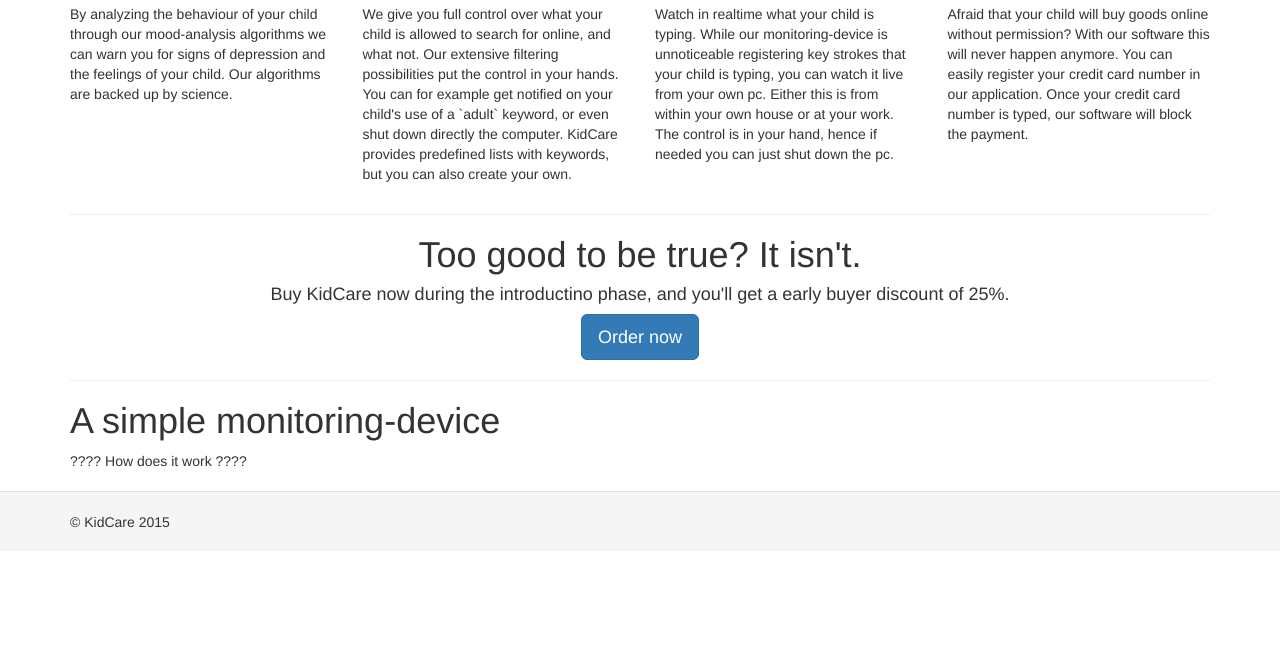
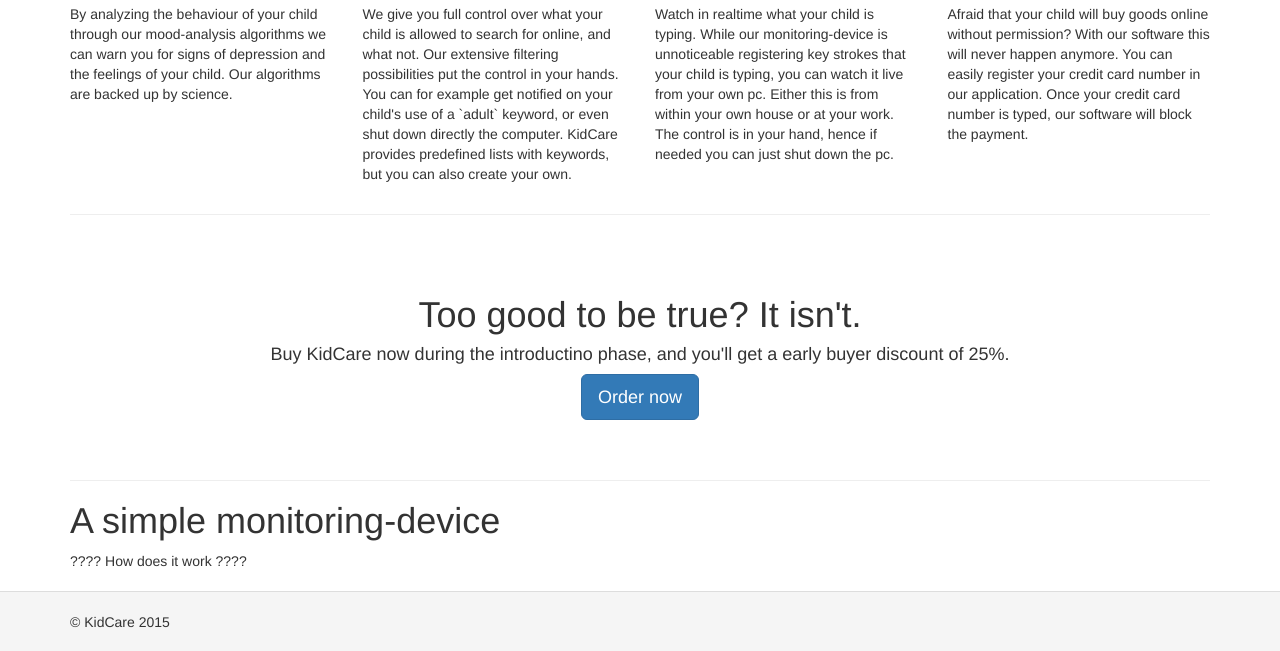
Before and after one commit to dovanduy/itinnovation_kidcare, a Yii app: template basic/views/site/index.php in a window 1280 px wide. Shown: the part 729-1380 px from the top of the page. Before the commit the page ends 1257 px from the top, so only its background shows below. Run offline with PHP 8.4 and a stand-in for Yii, Linux system fonts and the light colour scheme; the template is opened without the code that fills it, so the values that code supplies are empty; some libraries are stand-ins or nearby versions.

Commit message:
design fix

```diff
--- a/basic/views/site/index.php
+++ b/basic/views/site/index.php
@@ -47,7 +47,7 @@ $this->title = 'Protect your family\'s online safety';
 
         <hr/>
 
-        <div class="text-center">
+        <div class="text-center" style="padding: 40px;">
             <h1>Too good to be true? It isn't.</h1>
             <h4>Buy KidCare now during the introductino phase, and you'll get a early buyer discount of 25%.</h4>
             <a href="index.php?r=site%2Fcontact" class="btn btn-lg btn-primary">Order now</a>
```
